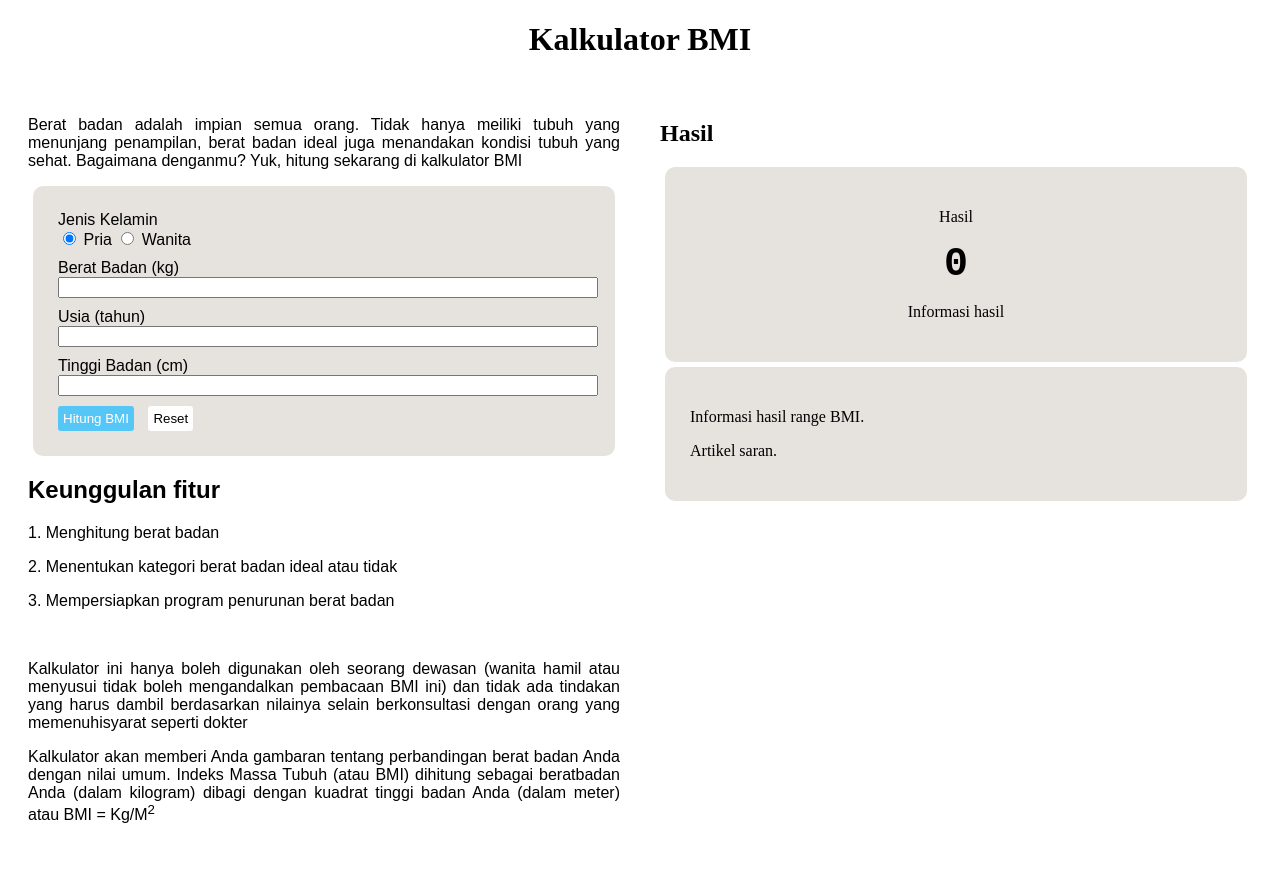
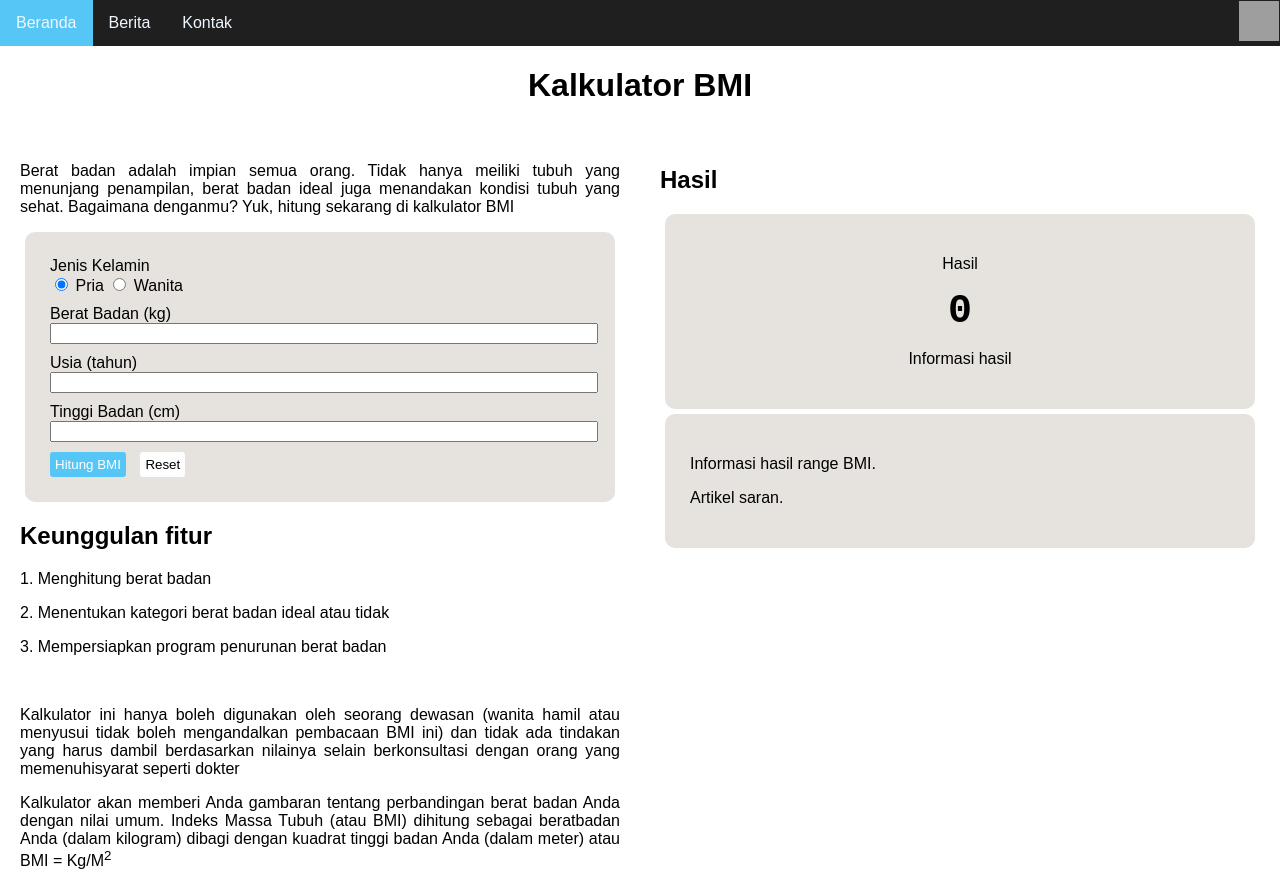
Before and after one commit to revou-fundamental-course/25-nov-24-mimamc95, a plain HTML site: page index.html in a window 1280 px wide. Shown: the top 873 px of the page. Drawn offline with Linux system fonts and the light colour scheme; grey boxes are pictures that could not be loaded.

Commit message:
update header

```diff
--- a/css/style.css
+++ b/css/style.css
@@ -1,6 +1,46 @@
+/* Style untuk navbar */
+body {
+    margin: 0;
+}
+
+ul.topnav {
+    list-style-type: none;
+    margin: 0;
+    padding: 0;
+    overflow: hidden;
+    background-color: rgb(31, 31, 32);
+}
+
+ul.topnav li{
+float: left;
+}
+
+ul.topnav li a{
+    display: block;
+    color: aliceblue;
+    text-align: center;
+    padding: 14px 16px;
+    text-decoration: none;
+    font-family: Arial, Helvetica, sans-serif;
+}
+
+ul.topnav li a:hover:not(.active){
+    background-color:rgb(74, 74, 74);
+}
+
+ul.topnav li a.active{
+    background-color: rgb(85, 198, 246);
+}
+
+ul.topnav li.right{
+    float: right;
+    margin: 1px;
+}
+
 /* Style untuk judul konten */
 .title-content {
     text-align: center;
+    font-family: Arial, Helvetica, sans-serif;
 }
 
 /* Style untuk section konten pertama */
@@ -16,12 +56,14 @@
     width: 50%;
     margin: 20px;
     text-align: justify;
+    font-family: Arial, Helvetica, sans-serif;
 }
 
 /* Style untuk container konten */
 .flex-container-webcontent {
     display: flex;
     justify-content: center;
+
 
 }
 
@@ -110,6 +152,13 @@
 
 /* responsive design */
 @media only screen and (max-width:600px) {
+
+/* Style untuk navbar */
+ul.topnav li.right,
+ul.topnav li{
+    float: none;
+}
+
     /* Style untuk responsive container konten */
     .flex-container-webcontent {
         display: grid;
@@ -132,4 +181,6 @@
         text-align: justify;
     }
 
+
+
 }
--- a/index.html
+++ b/index.html
@@ -8,10 +8,22 @@
 
     <!-- CSS -->
     <link rel="stylesheet" href="css\style.css">
+    <link rel="stylesheet" href="https://icons8.com/icon/Dpz8VwkwBS88/bmi">
 </head>
 
 <body class="body">
     <!-- Title Content -->
+    <ul class="topnav">
+        <!-- Navbar kiri -->
+        <li><a class="active" href="#Beranda">Beranda</a></li>
+        <li><a href="#Berita">Berita</a></li>
+        <li><a href="#Kontak">Kontak</a></li>
+        <!-- Navbar kanan -->
+        <li class="right"><img width="40" height="40"
+                src="https://img.icons8.com/external-filled-line-andi-nur-abdillah/64/external-BMI-dieting-(filled-line)-filled-line-andi-nur-abdillah.png"
+                alt="external-BMI-dieting-(filled-line)-filled-line-andi-nur-abdillah" /></li>
+    </ul>
+
     <header class="title-content">
         <h1>Kalkulator BMI</h1>
     </header>
```
